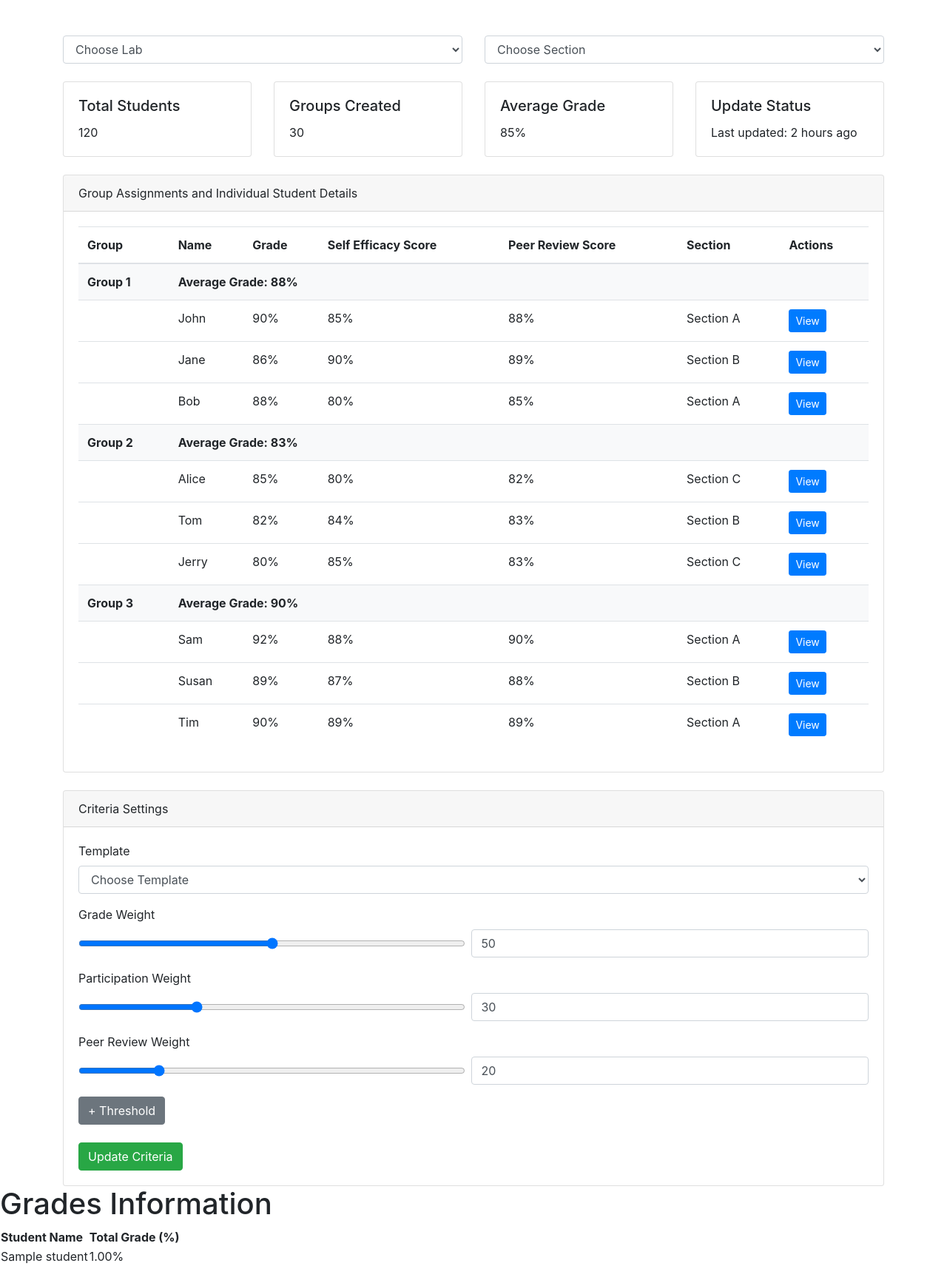
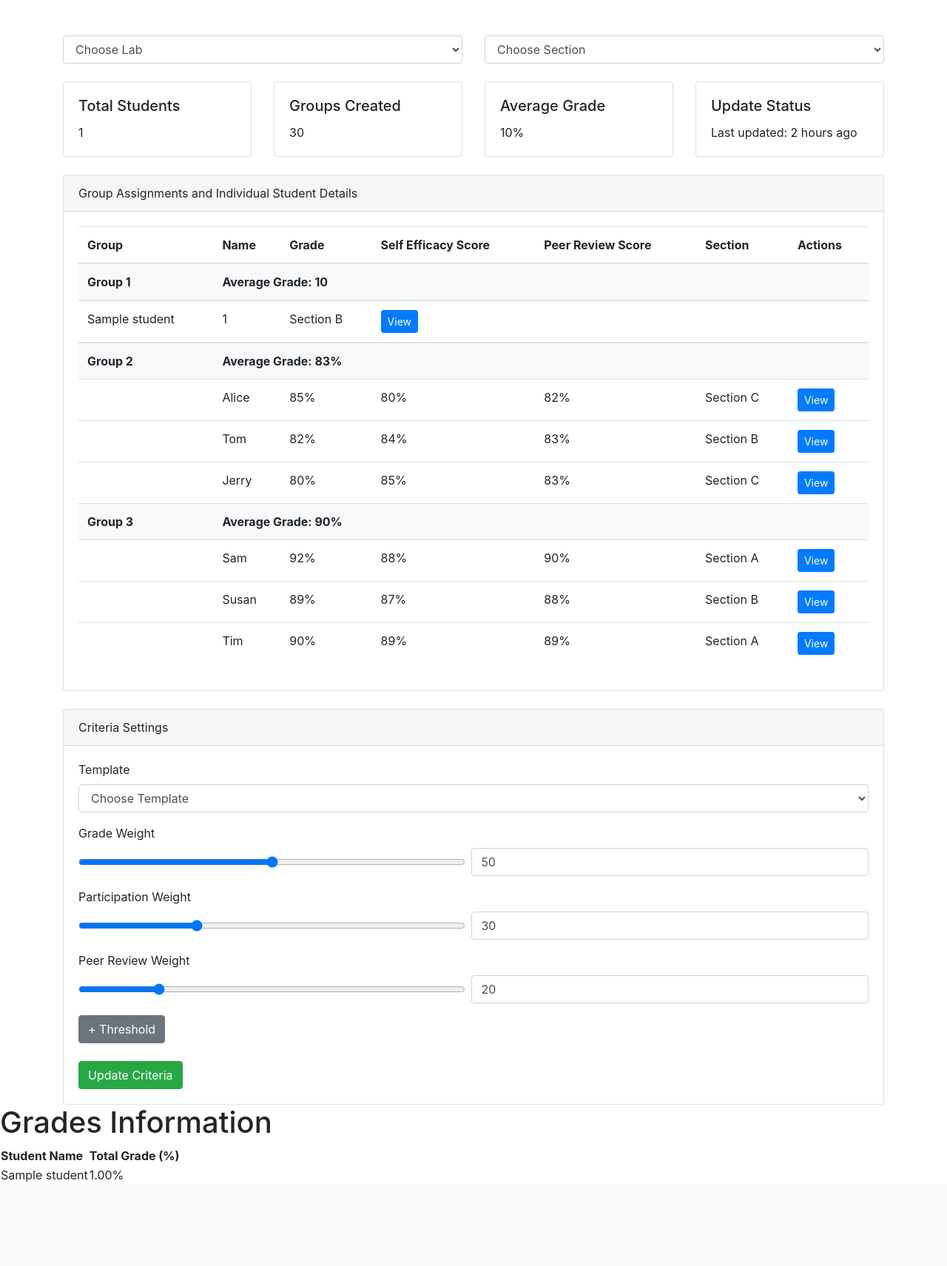
Before and after one commit to Teaching-Tools-Development/canvas-pair-programming, a Django app: template app/templates/assignment.html in a window 1280 px wide. Shown: the part 56-1767 px from the top of the page at 74% size. After the commit the page ends 1653 px from the top, so only its background shows below. Run offline with Django 5.2, Linux system fonts and the light colour scheme; the template is opened without the code that fills it: most values are stand-ins (such as "Sample title", 1, 10 or a date in 2020); some libraries are stand-ins or nearby versions.

Commit message:
Tweaking additions to the assignment.html

```diff
--- a/app/templates/assignment.html
+++ b/app/templates/assignment.html
@@ -109,7 +109,7 @@
                 <div class="card">
                     <div class="card-body">
                         <h5 class="card-title">Total Students</h5>
-                        <p class="card-text">120</p>
+                        <p class="card-text">{{ total_students }}</p>
                     </div>
                 </div>
             </div>
@@ -125,7 +125,7 @@
                 <div class="card">
                     <div class="card-body">
                         <h5 class="card-title">Average Grade</h5>
-                        <p class="card-text">85%</p>
+                        <p class="card-text">{{ average_grade }}%</p>
                     </div>
                 </div>
             </div>
@@ -161,36 +161,18 @@
                             <tbody>
                                 <tr class="group-row">
                                     <td>Group 1</td>
-                                    <td colspan="6">Average Grade: 88%</td>
+                                    <td colspan="6">Average Grade: {{average_grade}}</td>
+                                    <tbody>
+                                        {% for student in students %}
+                                            <tr>
+                                                <td>{{ student.student_name }}</td>
+                                                <td>{{ student.total_grade }}</td>
+                                                <td>Section B</td>
+                                                <td><button class="btn btn-primary btn-sm">View</button></td>
                                 </tr>
-                                <tr>
-                                    <td></td>
-                                    <td>John</td>
-                                    <td>90%</</td>
-                                    <td>85%</</td>
-                                    <td>88%</</td>
-                                    <td>Section A</td>
-                                    <td><button class="btn btn-primary btn-sm">View</button></td>
-                                </tr>
-                                <tr>
-                                    <td></td>
-                                    <td>Jane</td>
-                                    <td>86%</</td>
-                                    <td>90%</</td>
-                                    <td>89%</</td>
-                                    <td>Section B</td>
-                                    <td><button class="btn btn-primary btn-sm">View</button></td>
-                                </tr>
-                                <tr>
-                                    <td></td>
-                                    <td>Bob</td>
-                                    <td>88%</</td>
-                                    <td>80%</</td>
-                                    <td>85%</</td>
-                                    <td>Section A</td>
-                                    <td><button class="btn btn-primary btn-sm">View</button></td>
-                                </tr>
-
+                                            </tr>
+                                        {% endfor %}
+                                    </tbody>
                                 <tr class="group-row">
                                     <td>Group 2</td>
                                     <td colspan="6">Average Grade: 83%</</td>
```
Also changed, not shown: app/views.py (+17 -1 lines).
